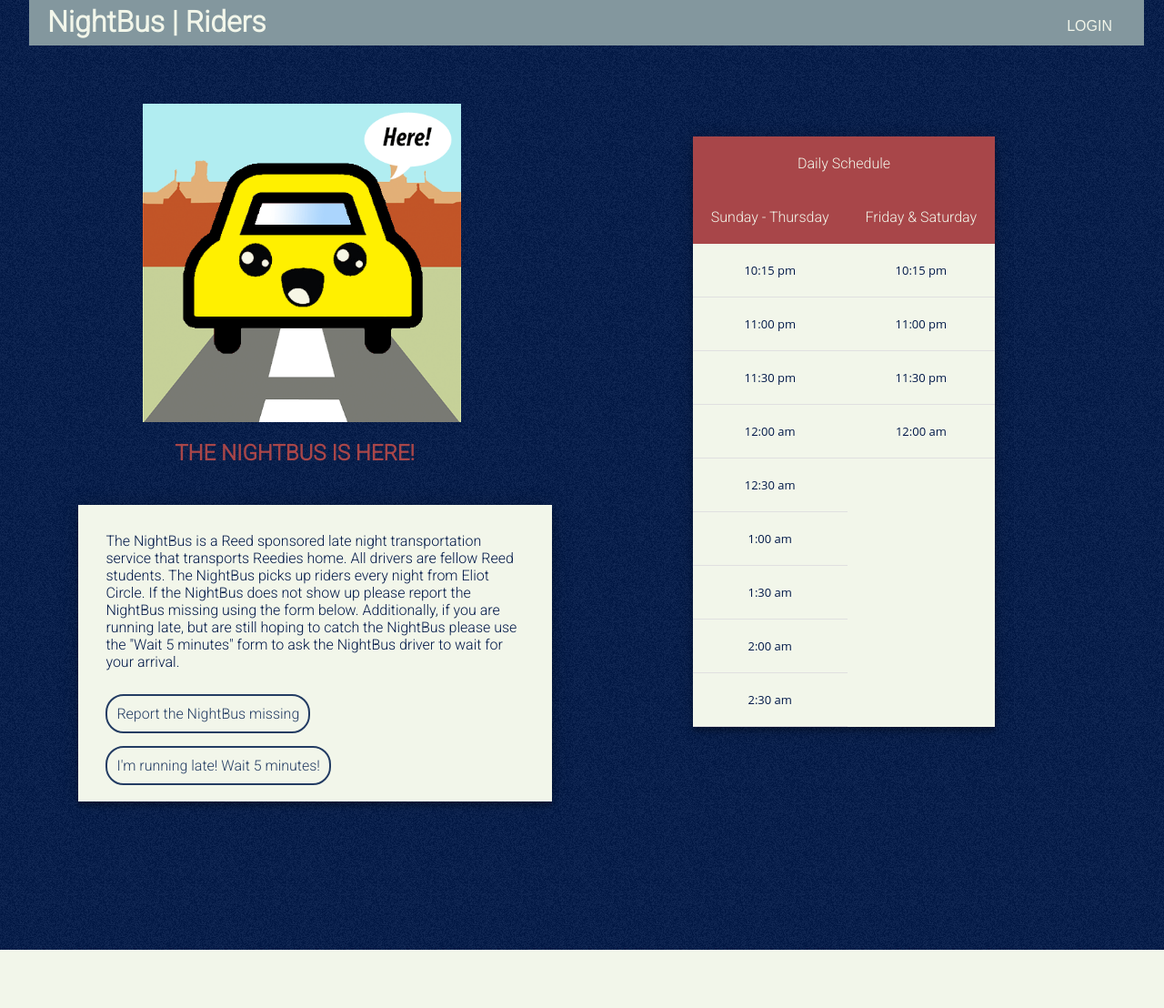
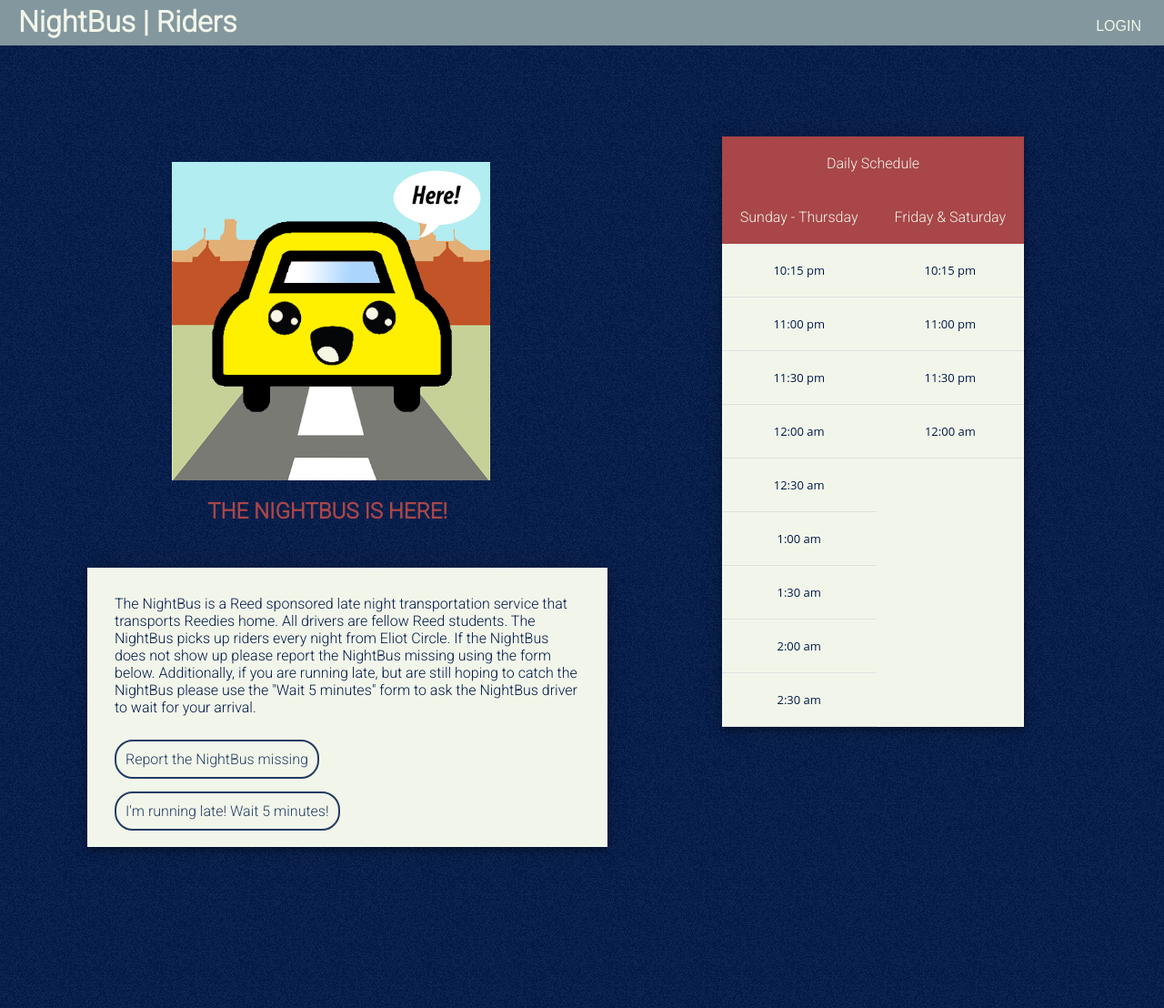
Before and after one commit to reed-college/nightbus, a Flask app: page / in a window 1280 px wide. Shown: the whole page at 91% size. Before the commit the page ends 1044 px from the top, so only its background shows below. Run offline with Flask 2, Linux system fonts and the light colour scheme; data comes from the database, SQL or seed files in the repository; some libraries are stand-ins or nearby versions.

Commit message:
fixed desktop navbar

```diff
--- a/nightbus-app/static/css/mobile.css
+++ b/nightbus-app/static/css/mobile.css
@@ -37,11 +37,13 @@
     text-decoration: none;
     color: #F2F6EA;
     text-transform: uppercase;
+    border-top: 5px solid #A84649;
+    border-top-style: hidden;
   }
   .nav a:hover {
-    border-top: 5px solid #A84649;
+    border-top-style: solid;
     padding-top: 5px;
-    color: #F2F6EA;
+    color: #A84649;
   }
   .nav a:visited {
     color: #F2F6EA;
--- a/nightbus-app/static/css/style.css
+++ b/nightbus-app/static/css/style.css
@@ -1,7 +1,4 @@
 @import url(https://fonts.googleapis.com/css?family=Roboto:300);
-
-/*** MOBILE ***/
-
 
   body {
     min-height: 100vh;
@@ -9,110 +6,119 @@ body {
     background-color: #001848;
     color: #F2F6EA;
   }
-
-/*** wrapper is 1550px for riders, drivers, and admin page.
-It should be 1200px for home page and add/remove driver pages ***/
-
-.wrapper {
-	width: 100%;
-	height: 1550px;
-	display: flex;
-	flex-direction: column;
+  .nav {
+    margin-top: 15px;
+    margin-right: 15px;
   }
-
-/*** iwrapper is a class specifically for the wrapper of index.html ***/
-
-.iwrapper {
-	width: 100%;
-	height: 1050px;
-	display: flex;
-	flex-direction: column;
-}
-
-
-/*** header block + nav items ***/
-
-
-.header {
-	width: 100%;
-	padding: 5px;
-  	background-color: #83979E;
-  	display: flex;
-	flex-direction: column;
-	justify-content: space-between;
-	height: 75px;
-	position: fixed;
-	z-index: 1;
-}
-
-.nav {
-	display: flex;
-	justify-content: center;
-}
-
   a {
     text-decoration: none;
     color: #F2F6EA;
   }
-
   .nav a {
     margin-right: 15px;
     text-decoration: none;
     color: #F2F6EA;
     text-transform: uppercase;
+    border-top: hidden;
   }
-
   .nav a:hover {
     border-top: 5px solid #A84649;
     padding-top: 5px;
-	color: #F2F6EA;
+    color: #A84649 !important;
   }
-
   .nav a:visited {
     color: #F2F6EA;
   }
-
   .nav h2 {
     text-align: center;
   }
-
-
+  .wrapper {
+    width: 100%;
+    height: 900px;
+    display: flex;
+    flex-direction: column;
+  }
+  .header {
+    width: 100%;
+    height: 40px;
+    padding: 5px;
+    background-color: #83979E;
+    display: flex;
+    flex-direction: row;
+    position: fixed;
+    z-index: 1;
+  }
+  .header h1 {
+    margin-left: 15px;
+  }
+  .content {
+    flex-direction: row;
+    justify-content: space-around;
+  }
+  .rider-content {
+    flex-direction: column;
+    justify-content: space-around;
+    margin-left: 0;
+  }
+  .short-box {
+    width: 45%;
+    height: 600px;
+    margin: 0 auto;
+  }
+  .dex-box {
+    margin-left: 0px;
+  }
+  .icon {
+    margin-right: 17.5%;
+  }
+  .red-button {
+    margin-left: 12.5%;
+  }
+  .dex-icon {
+    margin-left: 15%;
+  }
+  #whereis {
+    margin-left: 12.5%;
+  }
+  .form-container {
+    width: 100%;
+    margin-left: 0;
+    position: relative;
+  }
+  .instructions {
+    margin-top: 7%;
+    margin-right: 15px;
+    margin-left: 0;
+  }
   /*** font layout for main header***/
-
   h1 {
     font-family: Roboto, sans-serif;
     text-align: center;
     color: #F2F6EA;
     margin: 0 auto;
   }
-
   /***font layout for other headers***/
-
   h2 {
     font-family: Roboto, sans-serif;
     color: #F2F6EA;
     text-align: center;
     text-transform: uppercase;
   }
-
-.box h2{
+  .box h2 {
     color: #A84649;
   }
-
   .status_update {
     font-family: Roboto, sans-serif;
     color: #233c63 !important;
     text-align: center;
     text-transform: uppercase;
   }
-
-
-/*** middle of page content ***/
+  /***  =========== Middle of page content  ===========  ***/
 
   /*** statusbox is the element that is populated by an update
 message when a button is pressed on the driver page ***/
-
-p {	width: 80%;
+  p {
+    width: 80%;
     margin: 15%;
     background-color: #F2F6EA;
     font-family: Roboto, sans-serif;
@@ -122,8 +128,7 @@ p {	width: 80%;
     margin-top: 7.5%;
     position: relative;
   }
-
-.statusbox{
+  .statusbox {
     width: 95%;
     margin-left: 2.5%;
     margin-top: 100px;
@@ -136,78 +141,62 @@ p {	width: 80%;
     flex-direction: column;
     justify-content: space-between;
   }
-
   /*** content is the wrapper for the box-type middle page elements ***/
-
   .content {
     margin-top: 100px;
     width: 100%;
     height: 1400px;
     display: flex;
-	flex-direction: column;
-	justify-content: flex-start;
+    flex-direction: row;
+		justify-content: space-around;
   }
-
   .rider-content {
     margin-top: 100px;
-	margin-left: -5%;
+    margin-left: 0;
     width: 100%;
-	height: 1400px;
+    height: auto;
     display: flex;
-	flex-direction: column;
-	justify-content: flex-start;
+    flex-direction: row;
+    justify-content: space-around;
   }
-
-/*** individual boxes ***/
-
+  /***  =========== Box Containers =========== ***/
   .box {
     width: 70%;
     height: 880px;
     margin: 0 auto;
   }
-
   .short-box {
     width: 70%;
     height: 400px;
     margin: 0 auto;
   }
-
-
-/*** Switch buttons for toggle view ***/
-
+  /***  =========== Toggle buttons  =========== ***/
   .switchwrap {
     text-align: center;
     font-size: 15px;
     font-weight: lighter;
   }
-
   .switchbtn {
     color: #001848;
-	padding:5px 20px;
+    padding: 5px 20px;
     border: 2px solid #001848;
     background-color: transparent;
     border-radius: 20px;
   }
-
   .switchbtn:hover {
     color: #F2F6EA;
     background-color: #001848;
     transition: all 0.5s ease;
   }
-
   /*** butt adds flex-box status to box class elements that hold
 buttons inside them ***/
-
   .butt {
     display: flex;
     flex-direction: column;
     justify-content: flex-start;
-
   }
-
   /*** dex-box is a speicifc class targeting the button box
 on index.html ***/
-
   .dex-box {
     width: 70%;
     height: 850px;
@@ -217,9 +206,7 @@ on index.html ***/
     flex-direction: column;
     justify-content: space-around;
   }
-
-
-/* Dropdown Button */
+  /*  =========== Dropdown Button  =========== */
 
   .dropbtn {
     width: 80%;
@@ -232,52 +219,37 @@ on index.html ***/
     background-color: transparent;
     text-transform: uppercase;
   }
-
-/* Dropdown button on hover & focus */
-
   .dropbtn:hover, .dropbtn:focus {
     color: #F2F6EA;
     background-color: #83979E;
     transition: all 0.5s ease;
   }
-
-
-/* The container <div> - needed to position the dropdown content */
-
   .dropdown {
     position: relative;
     display: inline-block;
     width: 100%;
     outline: none;
   }
-
-/* Dropdown Content (Hidden by Default) */
-
   .dropdown-content {
     position: absolute;
     display: none;
   }
-
   .dropdown:hover .dropdown-content {
     display: inline-block;
     background-color: #83979E;
     position: absolute;
     width: 80%;
     height: 130px;
-	box-shadow: 0px 8px 16px 0px rgba(0,0,0,0.2);
+    box-shadow: 0px 8px 16px 0px rgba(0, 0, 0, 0.2);
     z-index: 1;
     top: 100%;
     left: 12%;
   }
-
   .dropdown:hover .dropbtn {
     color: #83979E;
     background-color: #F2F6EA;
     transition: all 0.5s ease;
   }
-
-/* Text inside the dropdown */
-
   .dropdown:hover .dropdown-content a {
     color: white;
     font-family: Roboto, times, serif;
@@ -286,15 +258,10 @@ on index.html ***/
     text-decoration: none;
     display: block;
   }
-
-/* Change color of dropdown text on hover */
-
   .dropdown-content a:hover {
     background-color: #47476b;
   }
-
-/*** Buttons ***/
-
+  /***  =========== All Buttons  =========== ***/
 
   button {
     width: 90%;
@@ -307,12 +274,13 @@ button {
     border: 5px solid #233c63;
     font-size: 15px;
 }
-
   button:hover {
     color: #F8F8FF;
     background-color: #233c63;
     transition: all 0.5s ease;
   }
+
+ /***  =========== Status Buttons  =========== ***/
 
   .statusbutton {
     width: 80%;
@@ -326,14 +294,11 @@ button:hover {
     text-transform: uppercase;
     outline: none;
   }
-
   .statusbutton:hover {
     color: #F2F6EA;
     background-color: #83979E;
     transition: all 0.5s ease;
   }
-
-
   #missingBtn {
     text-decoration: none;
     color: #233c63;
@@ -341,17 +306,15 @@ button:hover {
     border: 2px solid #233c63;
     border-radius: 20px;
     padding: 10px;
-	cursor:pointer;
+    cursor: pointer;
     left: 37%;
     bottom: 12%;
   }
-
   #missingBtn:hover {
     color: #F8F8FF;
     background-color: #233c63;
     transition: all 0.5s ease;
   }
-
   #lateBtn {
     text-decoration: none;
     color: #233c63;
@@ -359,17 +322,15 @@ button:hover {
     border: 2px solid #233c63;
     border-radius: 20px;
     padding: 10px;
-	cursor:pointer;
+    cursor: pointer;
     left: 37%;
     bottom: 12%;
   }
-
   #lateBtn:hover {
     color: #F8F8FF;
     background-color: #233c63;
     transition: all 0.5s ease;
   }
-
   #missinggoback {
     text-decoration: none;
     color: #F2F6EA;
@@ -377,17 +338,15 @@ button:hover {
     border: 2px solid #F2F6EA;
     border-radius: 20px;
     padding: 10px;
-	cursor:pointer;
+    cursor: pointer;
     left: 37%;
     bottom: 12%;
   }
-
   #missinggoback:hover {
     color: #001848;
     background-color: #F2F6EA;
     transition: all 0.5s ease;
   }
-
   #lategoback {
     text-decoration: none;
     color: #F2F6EA;
@@ -395,25 +354,23 @@ button:hover {
     border: 2px solid #F2F6EA;
     border-radius: 20px;
     padding: 10px;
-	cursor:pointer;
+    cursor: pointer;
     left: 37%;
     bottom: 12%;
   }
-
   #lategoback:hover {
     color: #001848;
     background-color: #F2F6EA;
     transition: all 0.5s ease;
   }
 
-
-/*** Forms ***/
+  /*** =========== Forms  =========== ***/
 
   form {
     width: 368px;
   }
-
   .form-container {
+    position: relative;
     width: 100%;
     max-height: 500px;
     background-color: #83979E;
@@ -421,15 +378,12 @@ form {
     padding: 45px;
     text-align: center;
     box-shadow: 0 0 20px 0 rgba(0, 0, 0, 0.2), 0 5px 5px 0 rgba(0, 0, 0, 0.24);
- 	margin-left: 10%;
     box-sizing: border-box;
     overflow-y: auto;
   }
-
   .form-container li {
     display: block;
   }
-
   .form-container li input {
     background-color: #96afb7;
     color: #A84649;
@@ -442,13 +396,10 @@ form {
     width: 100%;
     box-sizing: border-box;
   }
-
   .form-container li input::placeholder {
     color: #F2F2F2;
     font-family: 'Roboto';
   }
-
-
   .form-container li .submit-button {
     background-color: #001848;
     border-radius: 0px;
@@ -456,27 +407,22 @@ form {
     font-size: 14px;
     width: 100%;
   }
-
   .form-container li .submit-button:hover {
     background-color: #A84649;
     color: #F2F6EA;
   }
 
-.login {
-	width: 60%;
-	margin-left: 15%;
-}
+/*  =========== Rider forms  =========== */
 
   .rider-alerts {
     margin-left: 15%;
   }
-
   .rider-form {
     margin-left: 17.5%;
     margin-top: 15%;
     margin-bottom: 15px;
   }
-.rider-form #input{
+  .rider-form #input {
     background: transparent;
     color: #F2F6EA;
     border-bottom: 2px solid #A84649;
@@ -487,14 +433,12 @@ form {
     margin-bottom: 10px;
     margin-top: 5px;
   }
-
   .rider-form #input:hover {
     color: #F2F6EA;
     border-bottom: 0px;
     transition-delay: 1s;
     transition: all 0.6s ease;
   }
-
   .rider-form #latesubmit {
     text-decoration: none;
     color: #F2F6EA;
@@ -502,17 +446,15 @@ form {
     border: 2px solid #F2F6EA;
     border-radius: 20px;
     padding: 10px;
-	cursor:pointer;
+    cursor: pointer;
     left: 37%;
     bottom: 12%;
   }
-
   .rider-form #latesubmit:hover {
     color: #001848;
     background-color: #F2F6EA;
     transition: all 0.5s ease;
   }
-
   .rider-form #missingsubmit {
     text-decoration: none;
     color: #F2F6EA;
@@ -520,18 +462,17 @@ form {
     border: 2px solid #F2F6EA;
     border-radius: 20px;
     padding: 10px;
-	cursor:pointer;
+    cursor: pointer;
     left: 37%;
     bottom: 12%;
   }
-
   .rider-form #missingsubmit:hover {
     color: #001848;
     background-color: #F2F6EA;
     transition: all 0.5s ease;
   }
 
-/* Form validation */
+  /*  =========== Form validation  =========== */
 
   .messageBox {
     display: block;
@@ -540,15 +481,13 @@ form {
     height: auto;
     top: 60%;
     left: 110%;
-	text-align:left !important;
+    text-align: left !important;
     background-color: brown;
   }
-
   .rider-alerts {
     position: relative;
     width: 100%;
   }
-
   .rider-errors {
     display: block;
     position: absolute;
@@ -560,26 +499,22 @@ form {
     z-index: 10;
   }
 
-/*** Animation  ***/
+  /***  =========== Animation  =========== ***/
 
   .bussie-center {
-	margin-top: 5%;
+    margin-top: 10%;
   }
-
   .icon-wrap {
     width: 350px;
     display: flex;
     flex-direction: column;
     margin: auto;
-
   }
-
   .icon {
     height: 350px;
     width: 350px;
     margin-right: 15%;
   }
-
   .dex-icon {
     margin-top: -50px;
     height: 350px;
@@ -587,59 +522,45 @@ form {
     margin-left: 12.5%;
   }
 
-
-
-
-
-
-/*** Rider Page Schedule Tables ***/
+  /***  =========== Rider Page Schedule Tables  =========== ***/
 
   table {
     border-collapse: separate;
     background: #F2F6EA;
     margin: 50px auto;
     box-shadow: 0 0 20px 0 rgba(0, 0, 0, 0.2), 0 5px 5px 0 rgba(0, 0, 0, 0.24);
-
   }
-
   thead {
     @include border-radius(5px);
   }
-
   thead tr th .title {
     text-align: center;
     column-span: all;
     background: #edf0f4;
   }
-
   thead th {
-	/*border-right: 2px solid #F2F6EA;*/
-	/*border-left: 2px solid #F2F6EA;*/
     font-family: Roboto, cursive;
     font-size: 16px;
     font-weight: 400;
     color: #F2F6EA;
-	@include text-shadow(1px 1px 0px rgba(0,0,0,0.5));
+    @include text-shadow(1px 1px 0px rgba(0, 0, 0, 0.5));
     text-align: center;
     padding: 20px;
     background-color: #A84649;
   }
-
   tbody tr td {
     font-family: 'Open Sans', sans-serif;
-	font-weight:400;
-	color:#001848;
-	font-size:13px;
-	padding:20px 20px 20px 20px;
-	border-bottom:1px solid #e0e0e0;
-
+    font-weight: 400;
+    color: #001848;
+    font-size: 13px;
+    padding: 20px 20px 20px 20px;
+    border-bottom: 1px solid #e0e0e0;
+  }
+  #pink {
+    color: #A84649;
   }
 
-#pink {
-	color:#A84649;
-}
-
-/**** Driver + Admin page instructions ****/
+  /**  =========== Driver/Admin Instructions  =========== **/
 
   .instructions {
     background-color: #F2F6EA;
@@ -652,13 +573,10 @@ tbody tr td {
     margin-left: 15px;
     position: relative;
   }
-
-
   .instructions h2 {
     color: #A84649;
     align: center;
   }
-
   .instructions ul li {
     list-style-type: none;
     border-bottom: 1px solid #333;
@@ -667,29 +585,24 @@ tbody tr td {
     margin-right: 20px;
     margin-top: 20px;
   }
-
-
   .instructions ul li a:hover {
     color: #F8F8FF;
     background-color: #233c63;
     transition: all 0.5s ease;
   }
-
   #returnBtn {
     color: #233c63;
-	padding:5px 20px;
+    padding: 5px 20px;
     border: 2px solid #233c63;
     background-color: transparent;
     border-radius: 20px;
     cursor: pointer;
   }
-
   #returnBtn:hover {
     color: #F8F8FF;
     background-color: #233c63;
     transition: all 0.5s ease;
   }
-
   .instructions ul li a {
     text-decoration: none;
     color: #233c63;
@@ -700,85 +613,3 @@ tbody tr td {
     align: center;
     cursor: pointer;
   }
-
-/*** DESKTOP ***/
-
-@media only screen and (min-width: 1000px) {
-
-	.nav {
-		margin-top: 15px;
-		margin-right: 15px;
-	}
-
-	.wrapper {
-		height: 900px;
-	}
-
-	.iwrapper {
-		height: 600px;
-	}
-
-	.header {
-		flex-direction: row;
-		width: 95%;
-		margin-left: 2.5%;
-		height: 40px;
-	}
-
-	.header h1 {
-		margin-left: 15px;
-	}
-
-	.content {
-		flex-direction: row;
-		justify-content: space-around;
-	}
-
-	.rider-content{
-		flex-direction: row;
-		justify-content: space-around;
-		margin-left: 0;
-	}
-
-	.box {
-		width: 45%;
-		margin-left: 0;
-	}
-
-	.short-box {
-		width: 45%;
-		height: 600px;
-		margin: 0 auto;
-}
-
-	.dex-box {
-		margin-left: 0px;
-	}
-
-	.icon {
-		margin-right: 17.5%;
-	}
-
-	.red-button {
-		margin-left: 12.5%;
-	}
-
-	.dex-icon {
-		margin-left: 12.5%;
-	}
-
-	#whereis {
-		margin-left: 12.5%;
-	}
-
-	.form-container {
-		width: 100%;
-		margin-left: 0;
-		position: relative;
-	}
-
-	.instructions {
-		margin-top: 7%;
-		margin-right: 15px;
-		margin-left: 0;
-	}
--- a/nightbus-app/templates/tracking.html
+++ b/nightbus-app/templates/tracking.html
@@ -10,6 +10,12 @@
 	<link href="../static/css/style.css" media="screen and (min-device-width:768px)" rel="stylesheet">
 	<link href="../static/css/mobile.css" media="screen and (max-device-width:480px)" rel="stylesheet">
 	<style>
+	.header {
+		box-sizing: content-box !important;
+		font-family: Roboto, sans-serif;
+		font-size: initial !important;
+		line-height: normal !important;
+	}
 	#user-input input {
 	 background-color: #96afb7;
 	 color: #A84649;
```
Lines whose indentation alone changed are shown as unchanged.
